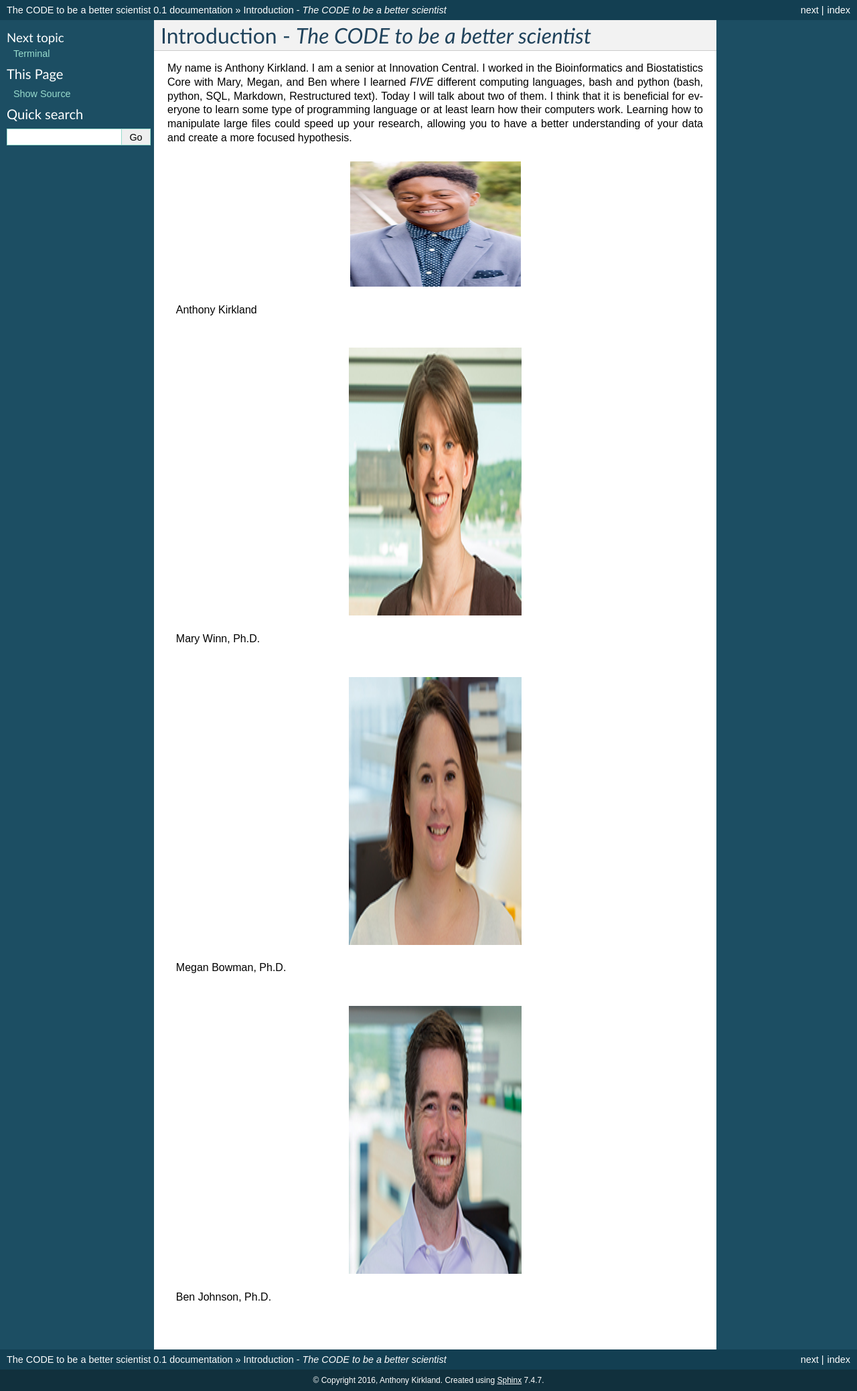
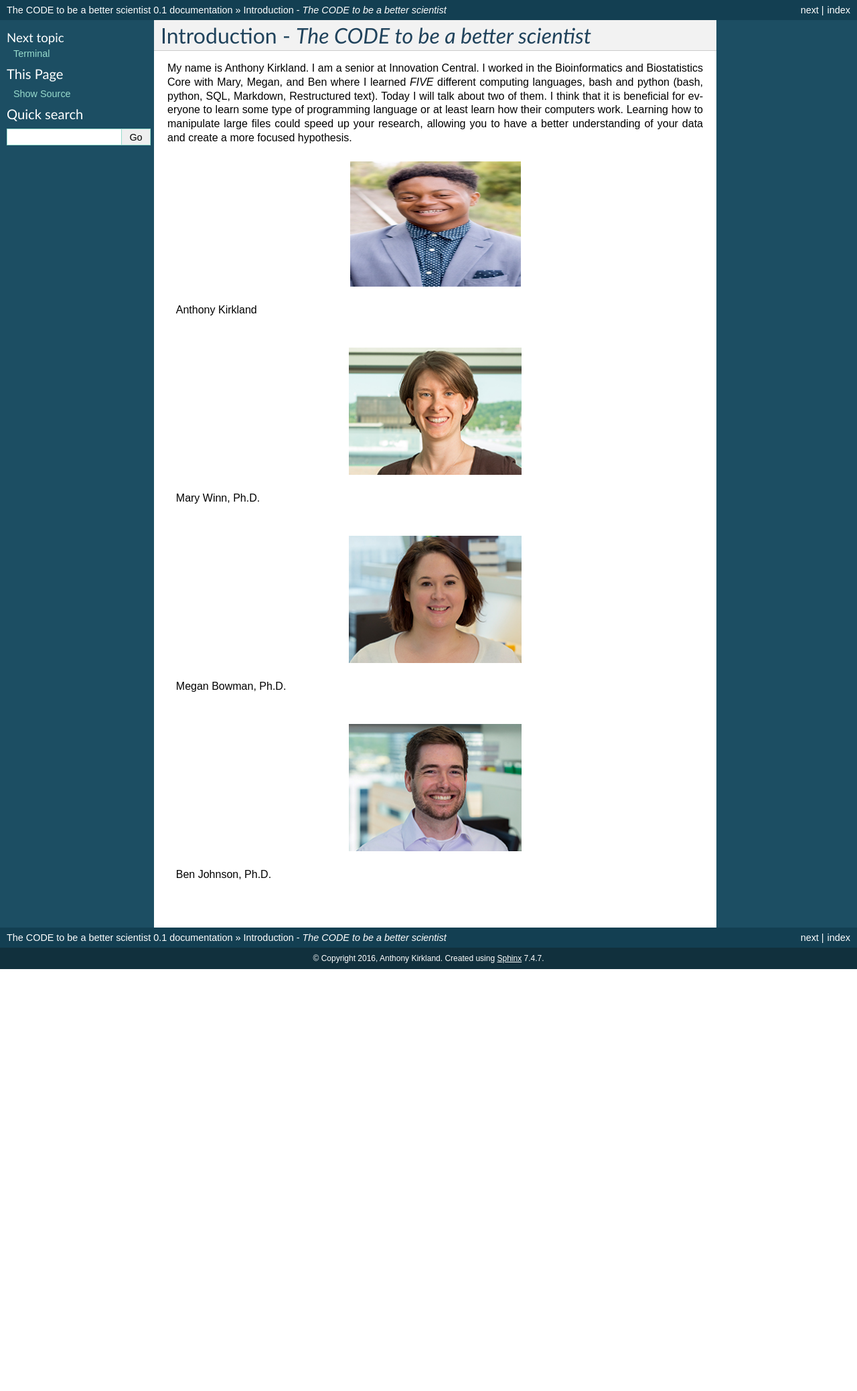
Before and after one commit to akirk616/Anthonys_Teaching_documentation, a Sphinx documentation site: the page built from source/index.rst, in a window 1280 px wide. Shown: the whole page at 67% size. Built offline with Sphinx 7.4.7, drawn with Linux system fonts in a browser that asks for light colours; after the commit the page ends 1447 px from its top, so only the background shows below that.

Commit message:
Update index.rst

```diff
--- a/source/index.rst
+++ b/source/index.rst
@@ -19,21 +19,18 @@ My name is Anthony Kirkland. I am a senior at Innovation Central. I worked in th
 
 .. figure:: Winn_Mary_255x187.jpg
     :width: 33 %
-    :height: 400px
     :alt: Mary Winn, Ph.D.
     :figclass: align-center
 
     Mary Winn, Ph.D.
 .. figure:: Bowman_Megan_255x187.jpg
     :width: 33 %
-    :height: 400px
     :alt: Megan Bowman, Ph.D.
     :figclass: align-center
 
     Megan Bowman, Ph.D.
 .. figure:: Johnson_Ben_255x187_RGB-002.jpg
     :width: 33 %
-    :height: 400px
     :alt: Ben Johnson, Ph.D.
     :figclass: align-center
 
```
